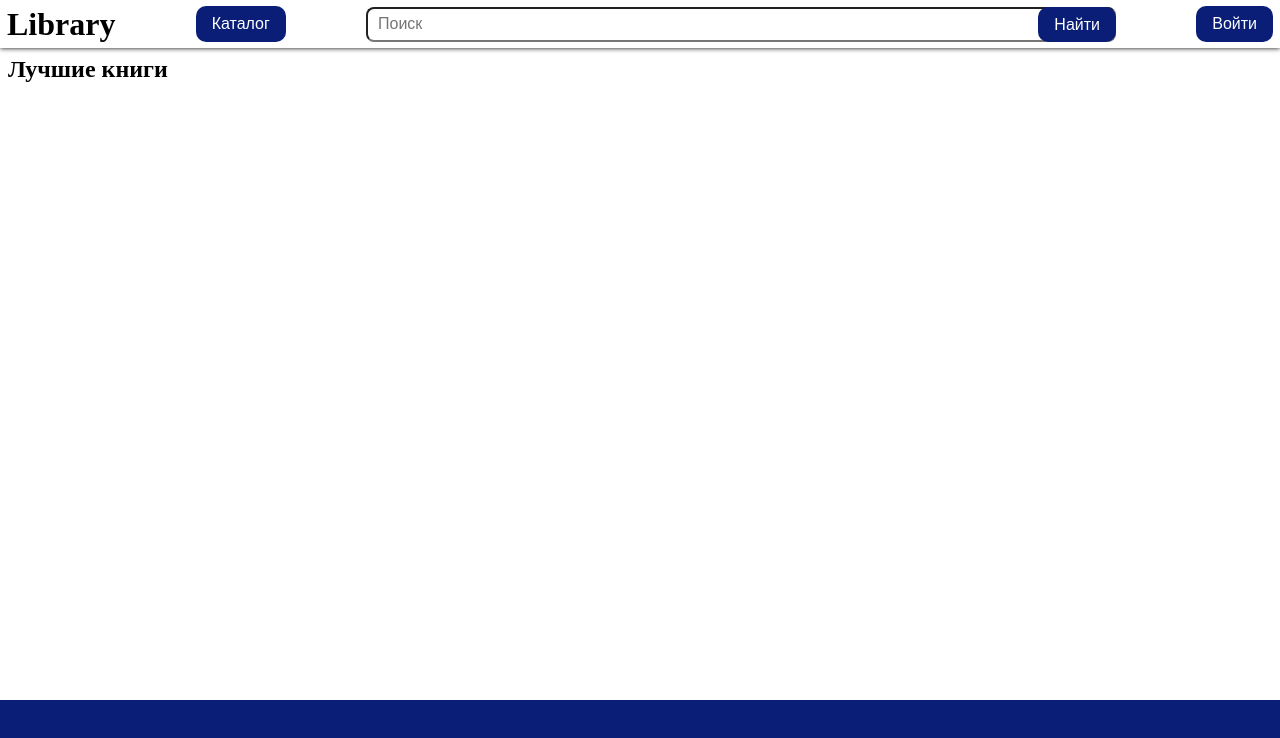
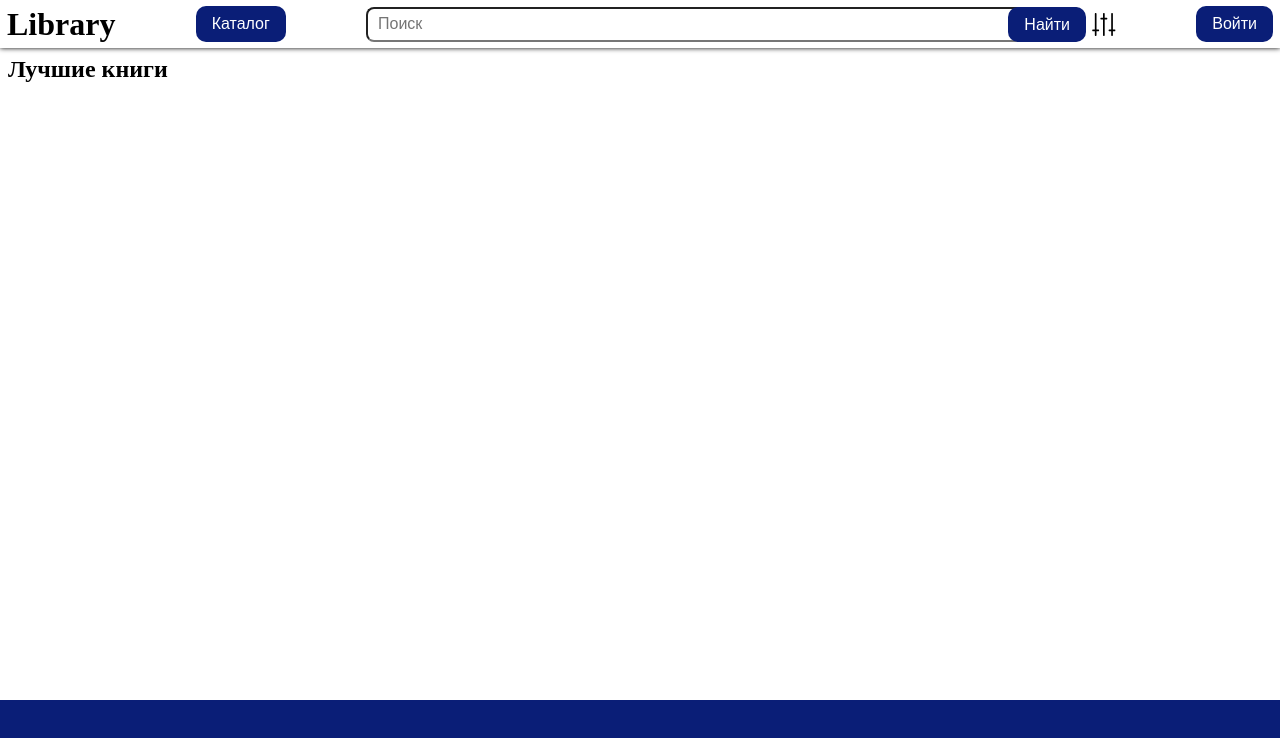
Before and after one commit to StarkDed/library_react, a React (Vite) app: page / in a window 1280 px wide. Shown: the top 738 px of the page. Built offline with nearby package versions, Linux system fonts and the light colour scheme.

Commit message:
feat: add sorting button

```diff
--- /dev/null
+++ b/src/assets/svg/SortingSvg.jsx
@@ -0,0 +1,46 @@
+const SortingSvg = ({ className }) => {
+  return (
+    <svg
+      className={className}
+      width="25"
+      height="25"
+      viewBox="0 0 25 25"
+      fill="none"
+      xmlns="http://www.w3.org/2000/svg"
+    >
+      <g clipPath="url(#clip0_2_2)">
+        <path
+          d="M3.87143 24.6C3.63463 24.6 3.40752 24.506 3.24008 24.3385C3.07264 24.1711 2.97857 23.944 2.97857 23.7072V1.29288C2.97857 1.05608 3.07264 0.828979 3.24008 0.661536C3.40752 0.494093 3.63463 0.400024 3.87143 0.400024C4.10823 0.400024 4.33533 0.494093 4.50277 0.661536C4.67021 0.828979 4.76428 1.05608 4.76428 1.29288V23.7072C4.76428 23.944 4.67021 24.1711 4.50277 24.3385C4.33533 24.506 4.10823 24.6 3.87143 24.6Z"
+          fill="black"
+        />
+        <path
+          d="M6.67143 19.5786H1.07143C0.834627 19.5786 0.607525 19.4845 0.440082 19.317C0.272638 19.1496 0.17857 18.9225 0.17857 18.6857C0.17857 18.4489 0.272638 18.2218 0.440082 18.0544C0.607525 17.8869 0.834627 17.7928 1.07143 17.7928H6.67143C6.90823 17.7928 7.13533 17.8869 7.30277 18.0544C7.47022 18.2218 7.56428 18.4489 7.56428 18.6857C7.56428 18.9225 7.47022 19.1496 7.30277 19.317C7.13533 19.4845 6.90823 19.5786 6.67143 19.5786Z"
+          fill="black"
+        />
+        <path
+          d="M21.1286 24.6C20.8918 24.6 20.6647 24.506 20.4972 24.3385C20.3298 24.1711 20.2357 23.944 20.2357 23.7072V1.29288C20.2357 1.05608 20.3298 0.828979 20.4972 0.661536C20.6647 0.494093 20.8918 0.400024 21.1286 0.400024C21.3654 0.400024 21.5925 0.494093 21.7599 0.661536C21.9274 0.828979 22.0214 1.05608 22.0214 1.29288V23.7072C22.0214 23.944 21.9274 24.1711 21.7599 24.3385C21.5925 24.506 21.3654 24.6 21.1286 24.6Z"
+          fill="black"
+        />
+        <path
+          d="M23.9286 19.5786H18.3286C18.0918 19.5786 17.8647 19.4845 17.6972 19.317C17.5298 19.1496 17.4357 18.9225 17.4357 18.6857C17.4357 18.4489 17.5298 18.2218 17.6972 18.0544C17.8647 17.8869 18.0918 17.7928 18.3286 17.7928H23.9286C24.1654 17.7928 24.3925 17.8869 24.5599 18.0544C24.7274 18.2218 24.8214 18.4489 24.8214 18.6857C24.8214 18.9225 24.7274 19.1496 24.5599 19.317C24.3925 19.4845 24.1654 19.5786 23.9286 19.5786Z"
+          fill="black"
+        />
+        <path
+          d="M12.5 24.6C12.2632 24.6 12.0361 24.506 11.8687 24.3385C11.7012 24.1711 11.6071 23.944 11.6071 23.7072V1.29288C11.6071 1.05608 11.7012 0.828979 11.8687 0.661536C12.0361 0.494093 12.2632 0.400024 12.5 0.400024C12.7368 0.400024 12.9639 0.494093 13.1313 0.661536C13.2988 0.828979 13.3929 1.05608 13.3929 1.29288V23.7072C13.3929 23.944 13.2988 24.1711 13.1313 24.3385C12.9639 24.506 12.7368 24.6 12.5 24.6Z"
+          fill="black"
+        />
+        <path
+          d="M15.3 7.20716H9.7C9.4632 7.20716 9.2361 7.11309 9.06866 6.94565C8.90121 6.77821 8.80714 6.55111 8.80714 6.3143C8.80714 6.0775 8.90121 5.8504 9.06866 5.68296C9.2361 5.51552 9.4632 5.42145 9.7 5.42145H15.3C15.5368 5.42145 15.7639 5.51552 15.9313 5.68296C16.0988 5.8504 16.1929 6.0775 16.1929 6.3143C16.1929 6.55111 16.0988 6.77821 15.9313 6.94565C15.7639 7.11309 15.5368 7.20716 15.3 7.20716Z"
+          fill="black"
+        />
+      </g>
+      <defs>
+        <clipPath id="clip0_2_2">
+          <rect width="25" height="25" fill="white" />
+        </clipPath>
+      </defs>
+    </svg>
+  );
+};
+
+export default SortingSvg;
--- a/src/styles/header.css
+++ b/src/styles/header.css
@@ -18,7 +18,15 @@ h1{
 .search-container{
     max-width: 750px;
     width:100%;
-    position:relative
+    position:relative;
+    display:flex;
+    align-items:center;
+    gap:10px;
+}
+
+.sorting-icon:hover{
+    cursor:pointer;
+    opacity:0.8
 }
 
 input{
@@ -61,7 +69,7 @@ button:active{
 
 .btn-search{
     position:absolute;
-    right:-7px;
+    right:23px;
     height:35px;
     margin:none
 }
--- a/src/сomponents/Header.jsx
+++ b/src/сomponents/Header.jsx
@@ -1,4 +1,5 @@
 import "../styles/header.css";
+import SortingSvg from "../assets/svg/SortingSvg.jsx";
 
 const Header = () => {
   return (
@@ -9,6 +10,7 @@ const Header = () => {
         <div className="search-container">
           <input placeholder="Поиск" type="search" />
           <button className="btn-search">Найти</button>
+          <SortingSvg className="sorting-icon" />
         </div>
         <button className="btn-login">Войти</button>
       </div>
```
